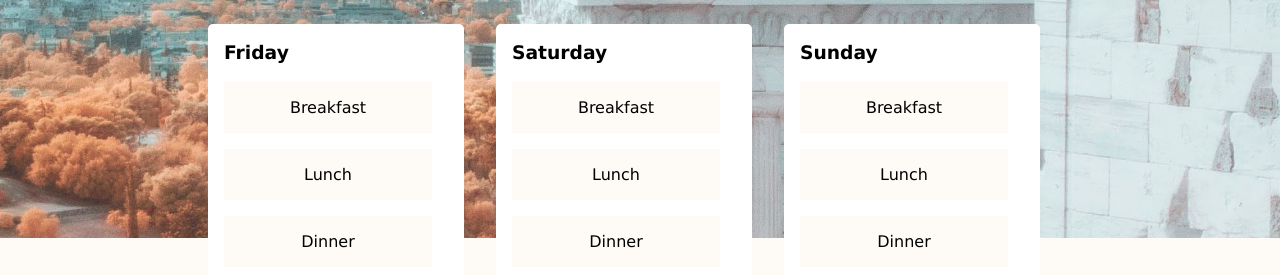
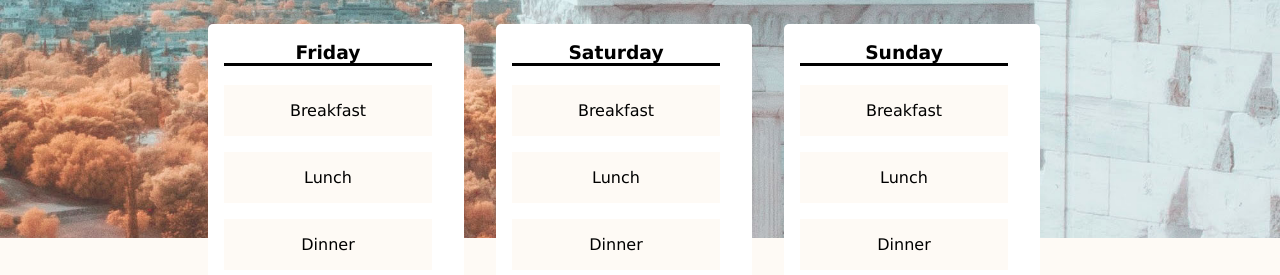
Before and after one commit to AndrewVis/andrewvisentin-travelsite, a plain HTML site: page BrainStation/Andrew-Visentin-TravelSite/Pages/greece.html in a window 1280 px wide. Shown: the part 162-437 px from the top of the page. Drawn offline with Linux system fonts and the light colour scheme.

Commit message:
adjusting BEM conventions

```diff
--- a/BrainStation/Andrew-Visentin-TravelSite/CSS/destinations.css
+++ b/BrainStation/Andrew-Visentin-TravelSite/CSS/destinations.css
@@ -50,7 +50,7 @@
   padding-left: 1rem;
   padding-right: 2rem;
 }
-.schedule-card-title {
+.schedule-day__title {
   text-align: center;
   font-weight: 900;
   border-bottom: 3px solid black;
```
Also changed, not shown: 2 other files.
